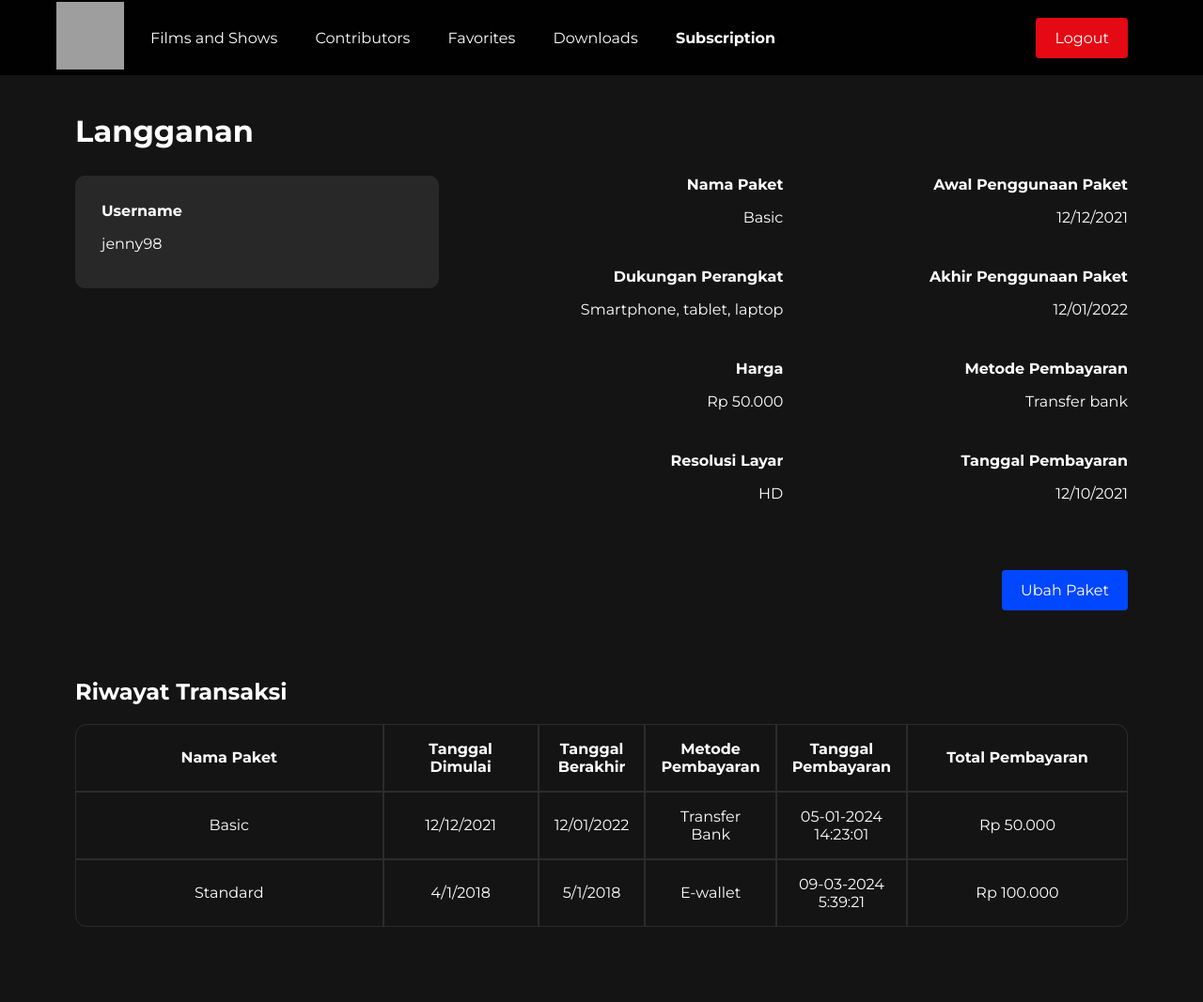
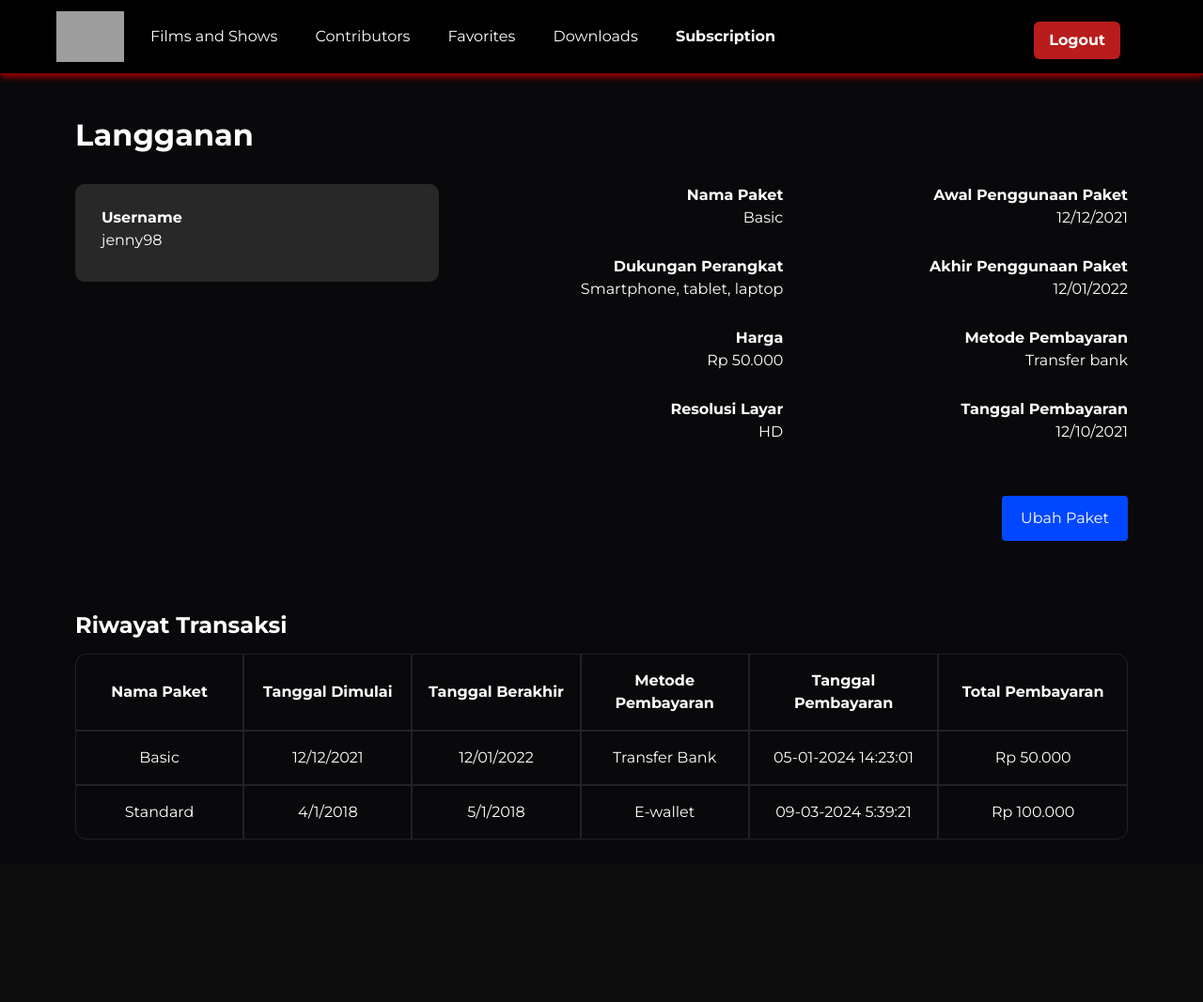
Before and after one commit to Frmeta/pacilflix-deploy, a Django app: page /langganan/ in a window 1280 px wide. Shown: the whole page at 94% size. After the commit the page ends 894 px from the top, so only its background shows below. Run offline with Django 5.2, Linux system fonts and the light colour scheme; some libraries are stand-ins or nearby versions; grey boxes are pictures that could not be loaded.

Commit message:
fixing css

```diff
--- a/main/templates/kontributor_pemain.html
+++ b/main/templates/kontributor_pemain.html
@@ -1,11 +1,13 @@
 {% extends 'base.html' %}
 
 {% block content %}
-
+{% include 'navbar_aktif.html' %}
 <style>
     h1 {
         margin-top: 120px;
         margin-bottom: 28px;
+        font-size: 32px;
+        font-weight: bold;
     }
 
     th, td {
--- a/main/templates/kontributor_penulis_skenario.html
+++ b/main/templates/kontributor_penulis_skenario.html
@@ -1,11 +1,13 @@
 {% extends 'base.html' %}
 
 {% block content %}
-
+{% include 'navbar_aktif.html' %}
 <style>
     h1 {
         margin-top: 120px;
         margin-bottom: 28px;
+        font-size: 32px;
+        font-weight: bold;
     }
 
     th, td {
--- a/main/templates/kontributor_sutradara.html
+++ b/main/templates/kontributor_sutradara.html
@@ -1,11 +1,13 @@
 {% extends 'base.html' %}
 
 {% block content %}
-
+{% include 'navbar_aktif.html' %}
 <style>
     h1 {
         margin-top: 120px;
         margin-bottom: 28px;
+        font-size: 32px;
+        font-weight: bold;
     }
 
     th, td {
--- a/main/templates/langganan.html
+++ b/main/templates/langganan.html
@@ -1,7 +1,7 @@
 {% extends 'base.html' %}
 
 {% block content %}
-
+{% include 'navbar_aktif.html' %}
 <style>
     #subscription-button {
         font-weight: bold;
@@ -11,6 +11,14 @@
         margin-top: 120px;
         margin-left: 80px;
         margin-bottom: 28px;
+        font-size: 32px;
+        font-weight: bold;
+    }
+
+    h4 {
+        font-size: 16px;
+        font-weight: bold;
+        margin-bottom: 12px;
     }
 
     .flex-container {
@@ -19,6 +27,7 @@
         flex-direction: row;
         margin-top: 0px;
         margin-left: 80px;
+        margin-right: 80px;
         width: calc(100% - 160px);
     }
 
@@ -36,12 +45,12 @@
     }
 
     .container1 {
-        height: 64px;
+        height: 104px;
         background-color: #282828;
         border-radius: 10px;
         padding-left: 28px;
-        padding-top: 28px;
-        padding-bottom: 28px;
+        padding-top: 24px;
+        padding-bottom: 24px;
     }
 
     b {
@@ -64,8 +73,10 @@
     }
 
     h2 {
-        margin-left: 80px;
         margin-top: 72px;
+        font-size: 24px;
+        font-weight: bold;
+        margin-bottom: 12px;
     }
 
     th, td {
@@ -73,7 +84,7 @@
         padding: 16px;
     }
 
-    table, h1, h4 {
+    table, h1, h2{
         margin-left: 80px;
     }
 
@@ -107,16 +118,29 @@
     }
 
     th:first-child, td:first-child {
-        width: 50%;
+        width: 16%;
     }
 
     th:nth-child(2), td:nth-child(2) {
-        width: 20%;
+        width: 16%;
+    }
+
+    th:nth-child(3), td:nth-child(3) {
+        width: 16%;
+    }
+
+    th:nth-child(4), td:nth-child(4) {
+        width: 16%;
+    }
+
+    th:nth-child(5), td:nth-child(5) {
+        width: 18%;
     }
 
     th:last-child, td:last-child {
-        width: 30%;
+        width: 18%;
     }
+
 </style>
 
 <h1>Langganan</h1>
--- a/templates/base.html
+++ b/templates/base.html
@@ -1,12 +1,18 @@
-{% load static %}
 <!DOCTYPE html>
 <html lang="en">
     <head>
-    <meta charset="UTF-8">
-    <meta name="viewport" content="width=device-width, initial-scale=1.0">
+        {% block meta %}
+            <meta charset="UTF-8" />
+            <meta
+                name="viewport"
+                content="width=device-width, initial-scale=1.0"/>
+        {% endblock meta %}
+        <script src="https://code.jquery.com/jquery-3.6.0.min.js" integrity="sha384-KyZXEAg3QhqLMpG8r+J4jsl5c9zdLKaUk5Ae5f5b1bw6AUn5f5v8FZJoMxm6f5cH1" crossorigin="anonymous"></script>
+        <script src="https://cdn.tailwindcss.com"></script>
         <link rel="preconnect" href="https://fonts.googleapis.com">
         <link rel="preconnect" href="https://fonts.gstatic.com" crossorigin>
         <link href="https://fonts.googleapis.com/css2?family=Montserrat:ital,wght@0,100..900;1,100..900&display=swap" rel="stylesheet">
+
         <style>
             body {
                 font-family: 'Montserrat', sans-serif;
@@ -66,7 +72,7 @@
                 font-size: 16px;
                 text-align: center;
                 text-decoration: none;
-            background-color: #E50913;
+                background-color: #b91c1c;
                 color: #ffffff;
                 border: none;
                 border-radius: 4px;
@@ -74,7 +80,7 @@
             }
 
             .button-primary-red:hover {
-            background-color: #940007;
+                background-color: #7f1d1d;
             }
 
             .button-primary-blue {
@@ -133,27 +139,9 @@
                 background-color: #434343;
             }
         </style>
-    {% block meta %}
-    {% endblock meta %}
     </head>
 
-<body>
-    <div class="navbar">
-        <div class="logo">
-            <img src="https://i.ibb.co/px29Jfg/pacilflix-logo.png" alt="Logo" width="72" height="72">
-        </div>
-        <div>
-            <a class="navbar-button" id="films-and-shows-button">Films and Shows</a>
-            <a href="/kontributor/" class="navbar-button" id="contributors-button">Contributors</a>
-            <a class="navbar-button" id="favorites-button">Favorites</a>
-            <a class="navbar-button" id="downloads-button">Downloads</a>
-            <a href="/langganan/" class="navbar-button" id="subscription-button">Subscription</a>
-        </div>
-        <div class="logout-button">
-            <a href="" class="button-primary-red">Logout</a>
-        </div>
-    </div>
-
+    <body class="bg-[#09090b] h-screen font-[montserrat]">
         {% block content %}
         {% endblock content %}
     </body>
--- /dev/null
+++ b/templates/navbar_aktif.html
@@ -0,0 +1,15 @@
+<div class="navbar border-b-2 border-[#7e0000] shadow-md shadow-[#7e0000]">
+    <div class="logo">
+        <img src="https://i.ibb.co/px29Jfg/pacilflix-logo.png" alt="Logo" width="72" height="72">
+    </div>
+    <div>
+        <a href="/tayangan_aktif/" class="navbar-button" id="films-and-shows-button">Films and Shows</a>
+        <a href="/kontributor/" class="navbar-button" id="contributors-button">Contributors</a>
+        <a class="navbar-button" id="favorites-button">Favorites</a>
+        <a class="navbar-button" id="downloads-button">Downloads</a>
+        <a href="/langganan/" class="navbar-button" id="subscription-button">Subscription</a>
+    </div>
+    <div class="logout-button">
+        <button class="px-4 py-2 mr-2 mt-2 bg-[#b91c1c] text-white font-bold rounded-md hover:bg-[#7f1d1d]">Logout</button>
+    </div>
+</div>
```
Also changed, not shown: main/templates/kontributor.html (+6 -1 lines), main/templates/update_langganan.html (+11 -2 lines). Lines whose indentation alone changed are shown as unchanged.
